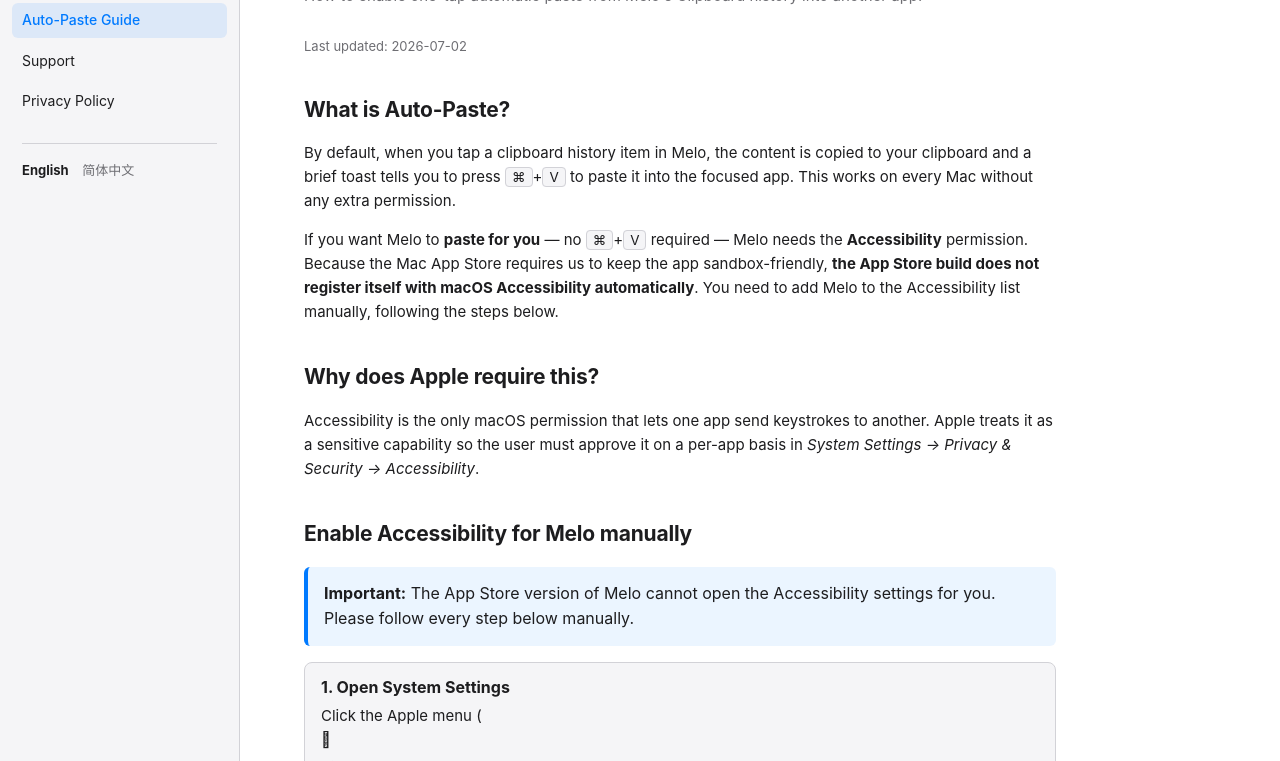
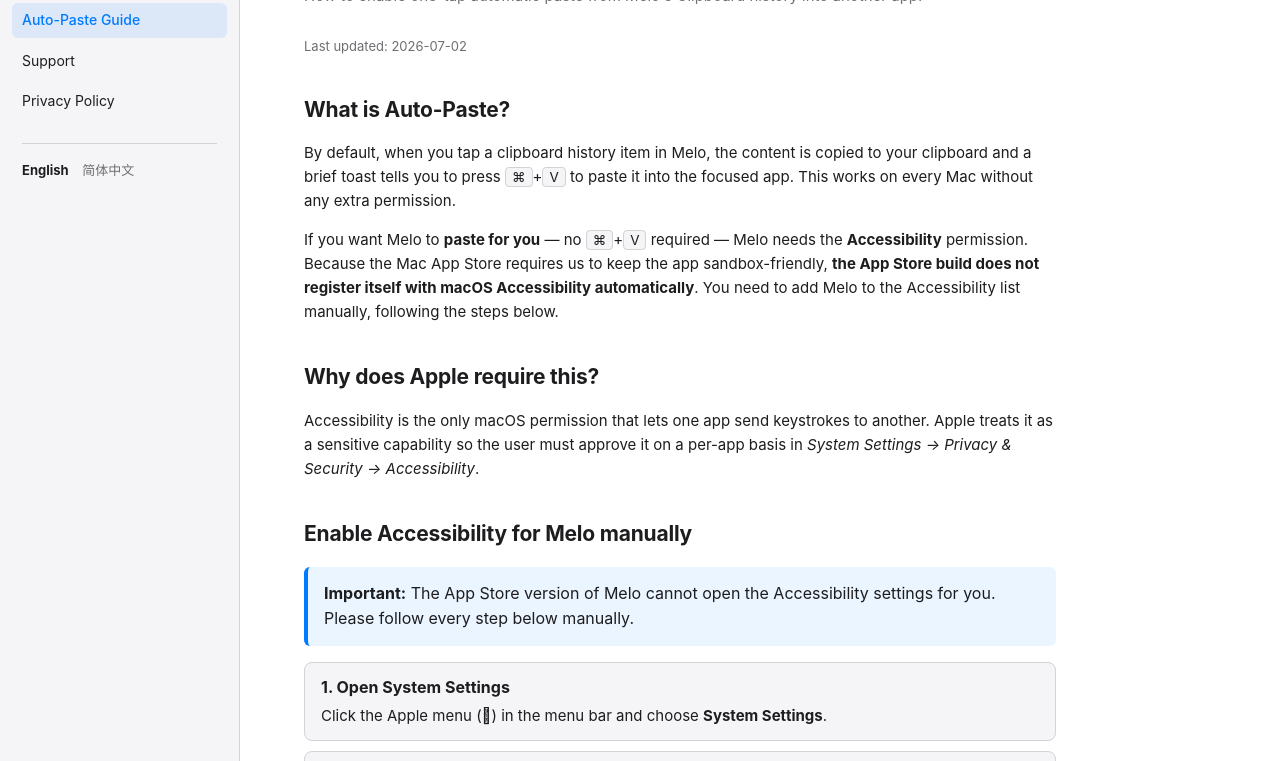
Before and after one commit to LennorLv/melo-legal, a plain HTML site: page accessibility.html in a window 1280 px wide. Shown: the part 135-896 px from the top of the page. Drawn offline with Linux system fonts and the light colour scheme.

Commit message:
docs: fix strong tags inside step paragraphs from wrapping

```diff
--- a/accessibility.html
+++ b/accessibility.html
@@ -90,7 +90,7 @@
             padding: 12px 16px;
             margin: 10px 0;
         }
-        .step strong { display: block; margin-bottom: 4px; }
+        .step > strong { display: block; margin-bottom: 4px; }
         .step p { margin: 4px 0 0; }
         code { background: var(--card); padding: 1px 6px; border-radius: 4px; font-family: ui-monospace, "SF Mono", Menlo, monospace; font-size: 0.92em; }
         kbd { background: var(--card); border: 1px solid var(--border); border-radius: 4px; padding: 1px 6px; font-family: -apple-system, BlinkMacSystemFont, sans-serif; font-size: 0.9em; }
```
Also changed, not shown: accessibility.zh.html (+1 -1 lines).
